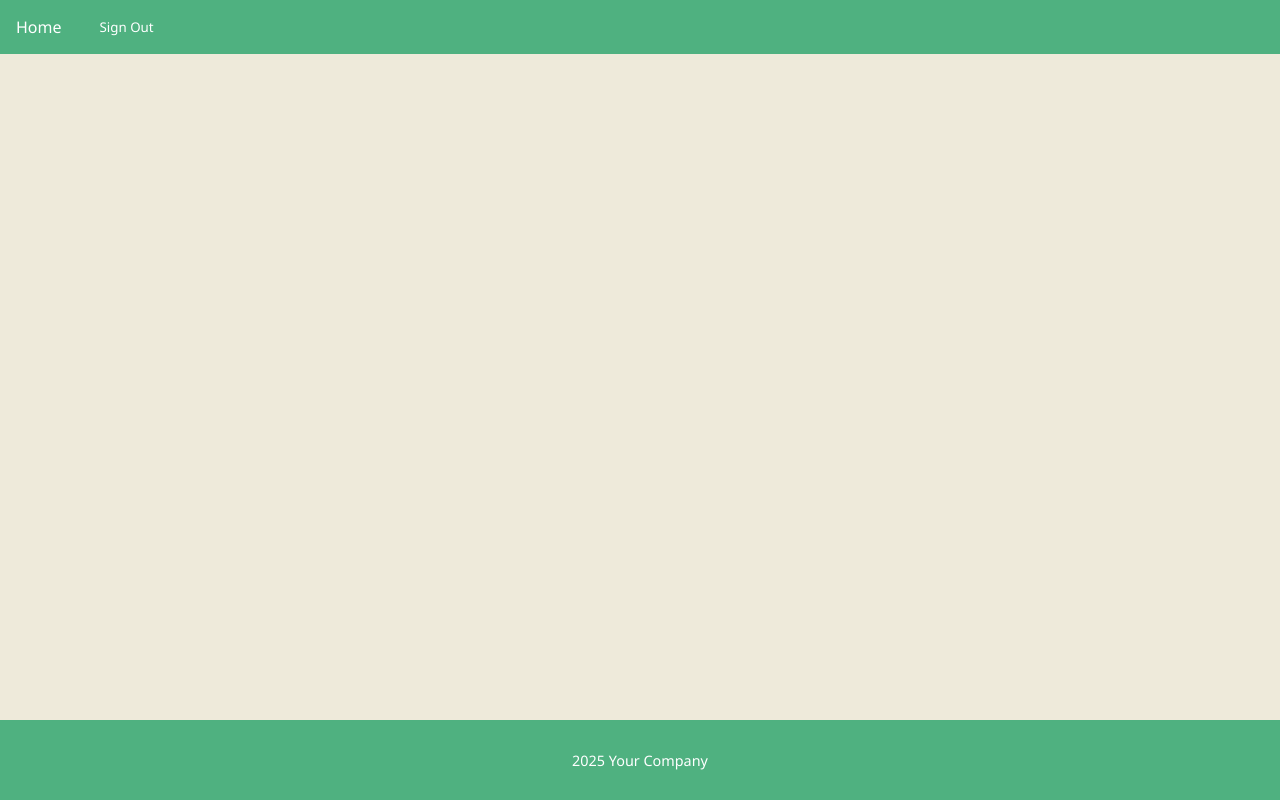
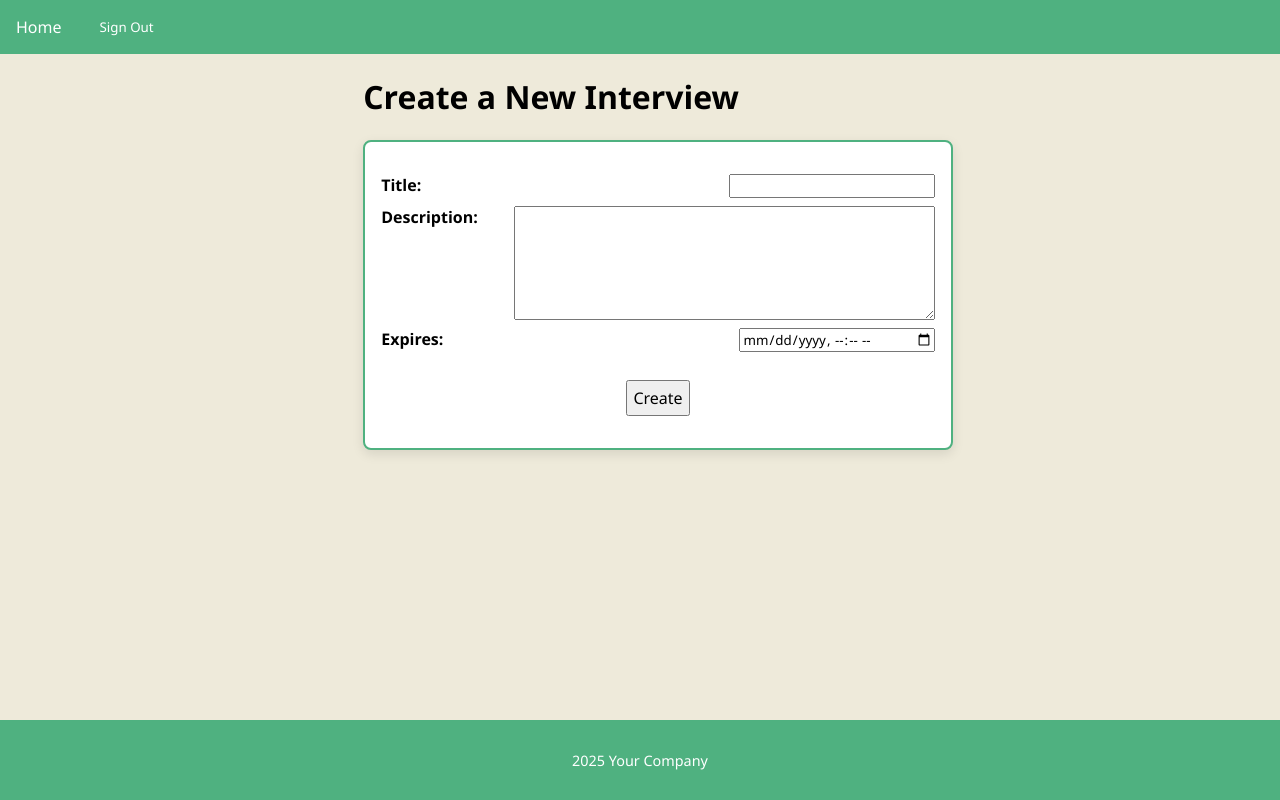
Before and after one commit to vuk1011/job-application-system, a Vue app in the folder src/frontend-employee/: page /managed/1/create-interview in a window 1280 px wide. Shown: the top 800 px of the page. Built offline with nearby package versions, Linux system fonts and the light colour scheme; sample sign-in values are in the browser's storage.

Commit message:
Employee can create an interview

```diff
--- a/src/frontend-employee/src/router/index.js
+++ b/src/frontend-employee/src/router/index.js
@@ -1,4 +1,5 @@
 import CandidateView from "@/views/CandidateView.vue";
+import CreateInterviewView from "@/views/CreateInterviewView.vue";
 import HomeView from "@/views/HomeView.vue";
 import ManagedJobApplsView from "@/views/job-appl/ManagedJobApplsView.vue";
 import ManagedJobApplView from "@/views/job-appl/ManagedJobApplView.vue";
@@ -29,6 +30,11 @@ const router = createRouter({
     {
       path: "/managed",
       component: ManagedJobApplsView,
+      meta: { requiresAuth: true },
+    },
+    {
+      path: "/managed/:id/create-interview",
+      component: CreateInterviewView,
       meta: { requiresAuth: true },
     },
     {
--- a/src/frontend-employee/src/services/interviewService.js
+++ b/src/frontend-employee/src/services/interviewService.js
@@ -6,6 +6,11 @@ export const getInterviewsByJobApplId = (id) =>
     headers: { Authorization: `Bearer ${getJwt()}` },
   });
 
+export const createInterview = (request) =>
+  axios.post("/interviews", request, {
+    headers: { Authorization: `Bearer ${getJwt()}` },
+  });
+
 export const deleteInterview = (id) =>
   axios.delete(`/interviews/${id}`, {
     headers: { Authorization: `Bearer ${getJwt()}` },
--- /dev/null
+++ b/src/frontend-employee/src/views/CreateInterviewView.vue
@@ -0,0 +1,91 @@
+<script setup>
+import { createInterview } from '@/services/interviewService';
+import { ref } from 'vue';
+import { useRoute } from 'vue-router';
+
+const interview = ref({
+  title: '',
+  description: '',
+  timeScheduled: '',
+  jobApplicationId: useRoute().params.id,
+})
+const successMessage = ref('')
+const errorMessage = ref('')
+
+const isValid = () => {
+  if (interview.value.title.trim() === '') return false
+  if (interview.value.description.trim() === '') return false
+  if (interview.value.timeScheduled === '') return false
+  if (new Date(interview.value.expires).getTime < new Date().getTime()) return false
+  return true
+}
+
+const handleCreate = async () => {
+  if (!isValid()) {
+    setErrorMessage('Invalid input')
+    return
+  }
+  try {
+    const response = await createInterview(interview.value)
+    setSuccessMessage(response.data.message)
+  } catch (error) {
+    const message = error.response?.data?.message || error.message || 'Failed creating the interview'
+    setErrorMessage(message)
+  }
+}
+
+const setErrorMessage = (message) => {
+  successMessage.value = ''
+  errorMessage.value = message
+}
+
+const setSuccessMessage = (message) => {
+  errorMessage.value = ''
+  successMessage.value = message
+}
+</script>
+
+<template>
+  <h1>Create a New Interview</h1>
+  <p v-if="successMessage" class="success-message">{{ successMessage }}</p>
+  <p v-if="errorMessage" class="error-message">{{ errorMessage }}</p>
+
+  <form @submit.prevent="handleCreate">
+    <div class="form-row">
+      <label for="title"><b>Title:</b></label>
+      <input id="title" type="text" v-model="interview.title" maxlength="50">
+    </div>
+
+    <div class="form-row">
+      <label for="description"><b>Description:</b></label>
+      <textarea id="description" name="description" rows="6" cols="50" maxlength="3000"
+        v-model="interview.description"></textarea>
+    </div>
+
+    <div class="form-row">
+      <label for="expires"><b>Expires:</b></label>
+      <input id="expires" type="datetime-local" v-model="interview.timeScheduled">
+    </div>
+
+    <button type="submit">Create</button>
+
+  </form>
+</template>
+
+<style scoped>
+.success-message {
+  color: green;
+  font-weight: bold;
+}
+
+.error-message {
+  color: red;
+  font-weight: bold;
+}
+
+button {
+  margin-top: 20px;
+  font-size: 16px;
+  padding: 5px;
+}
+</style>
--- a/src/frontend-employee/src/views/job-appl/ManagedJobApplView.vue
+++ b/src/frontend-employee/src/views/job-appl/ManagedJobApplView.vue
@@ -1,5 +1,6 @@
 <script setup>
 import Interview from '@/components/Interview.vue';
+import router from '@/router';
 import { deleteInterview, getInterviewsByJobApplId } from '@/services/interviewService';
 import { getManagedJobApplById, updateManagedJobAppl } from '@/services/jobApplService';
 import { onMounted, ref } from 'vue';
@@ -116,7 +117,10 @@ const setSuccessMessage = (message) => {
     :disabled="selectedStatus === '' || selectedStatus === jobApplication.status">Update status</button>
   <hr>
 
-  <h3>Interviews</h3>
+  <div class="list-header">
+    <h3>Interviews</h3>
+    <button type="button" @click="router.push(`/managed/${id}/create-interview`)">Create New</button>
+  </div>
   <Interview v-for="interview in interviews" :key="interview.id" :id="interview.id" :title="interview.title"
     :description="interview.description" :time-scheduled="new Date(interview.timeScheduled)"
     @delete-interview="id => handleDeleteInterview(id)" />
@@ -148,4 +152,10 @@ select {
 .link {
   margin: 15px;
 }
+
+.list-header {
+  display: flex;
+  justify-content: space-around;
+  align-items: center;
+}
 </style>
```
